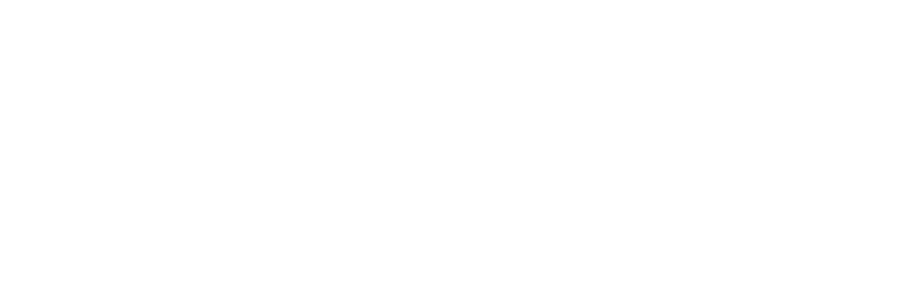
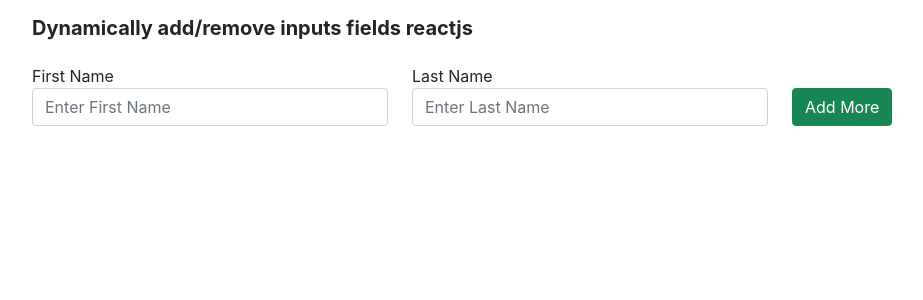
Before and after one commit to stepin104994/hackathon, a React (Create React App) app in the folder hackathon/: page / in a window 1280 px wide. Shown: the top 300 px of the page, without its empty margins (50-973 px from the left). Built offline with nearby package versions, Linux system fonts and the light colour scheme.

Commit message:
multiple input

```diff
--- a/hackathon/package.json
+++ b/hackathon/package.json
@@ -7,6 +7,7 @@
     "@testing-library/react": "^13.4.0",
     "@testing-library/user-event": "^13.5.0",
     "react": "^18.2.0",
+    "react-bootstrap": "^2.7.4",
     "react-dom": "^18.2.0",
     "react-scripts": "5.0.1",
     "web-vitals": "^2.1.4"
--- a/hackathon/public/index.html
+++ b/hackathon/public/index.html
@@ -3,6 +3,7 @@
   <head>
     <meta charset="utf-8" />
     <link rel="icon" href="%PUBLIC_URL%/favicon.ico" />
+    <link rel="stylesheet" href="https://cdn.jsdelivr.net/npm/bootstrap@5.1.3/dist/css/bootstrap.min.css" integrity="sha384-1BmE4kWBq78iYhFldvKuhfTAU6auU8tT94WrHftjDbrCEXSU1oBoqyl2QvZ6jIW3" crossorigin="anonymous">
     <meta name="viewport" content="width=device-width, initial-scale=1" />
     <meta name="theme-color" content="#000000" />
     <meta
--- a/hackathon/src/App.js
+++ b/hackathon/src/App.js
@@ -1,11 +1,61 @@
-import logo from './logo.svg';
-import './App.css';
+import React, { useState } from "react";
+import { Container } from "react-bootstrap";
 
 function App() {
+  const [inputList, setinputList]= useState([{firstName:'', lastName:''}]);
+
+  const handleinputchange=(e, index)=>{
+    const {name, value}= e.target;
+    const list= [...inputList];
+    list[index][name]= value;
+    setinputList(list);
+
+  }
+
+  const handleremove= index=>{
+    const list=[...inputList];
+    list.splice(index,1);
+    setinputList(list);
+  }
+
+  const handleaddclick=()=>{
+    setinputList([...inputList, { firstName:'', lastName:''}]);
+  }
   return (
-    <div className="App">
-    </div>
+    <Container className="content">
+     <div className="row">
+       <div className="col-sm-12">
+         <h5 className="mt-3 mb-4 fw-bold">Dynamically add/remove inputs fields reactjs </h5>
+           {console.log("-->",inputList)}
+            {
+            inputList.map( (x,i)=>{
+              return(
+              <div className="row mb-3">
+                 <div className="form-group col-md-4">
+                 <label >First Name</label>
+                  <input type="text"  name="firstName" className="form-control"  placeholder="Enter First Name" onChange={ e=>handleinputchange(e,i)} />
+               </div>
+               <div className="form-group col-md-4">
+               <label >Last Name</label>
+                  <input type="text"  name="lastName" className="form-control"   placeholder="Enter Last Name" onChange={ e=>handleinputchange(e,i) }/>
+               </div>
+               <div className="form-group col-md-2 mt-4">
+               {
+                  inputList.length!==1 &&
+                  <button  className="btn btn-danger mx-1" onClick={()=> handleremove(i)}>Remove</button>
+               }
+               { inputList.length-1===i &&
+               <button  className="btn btn-success" onClick={ handleaddclick}>Add More</button>
+               }
+               </div>
+            </div>
+              );
+             } )}
+
+
+       </div>
+     </div>
+    </Container>
   );
 }
-
 export default App;
```
Also changed, not shown: 1 other file (tests, documents, lock files or other folders).
